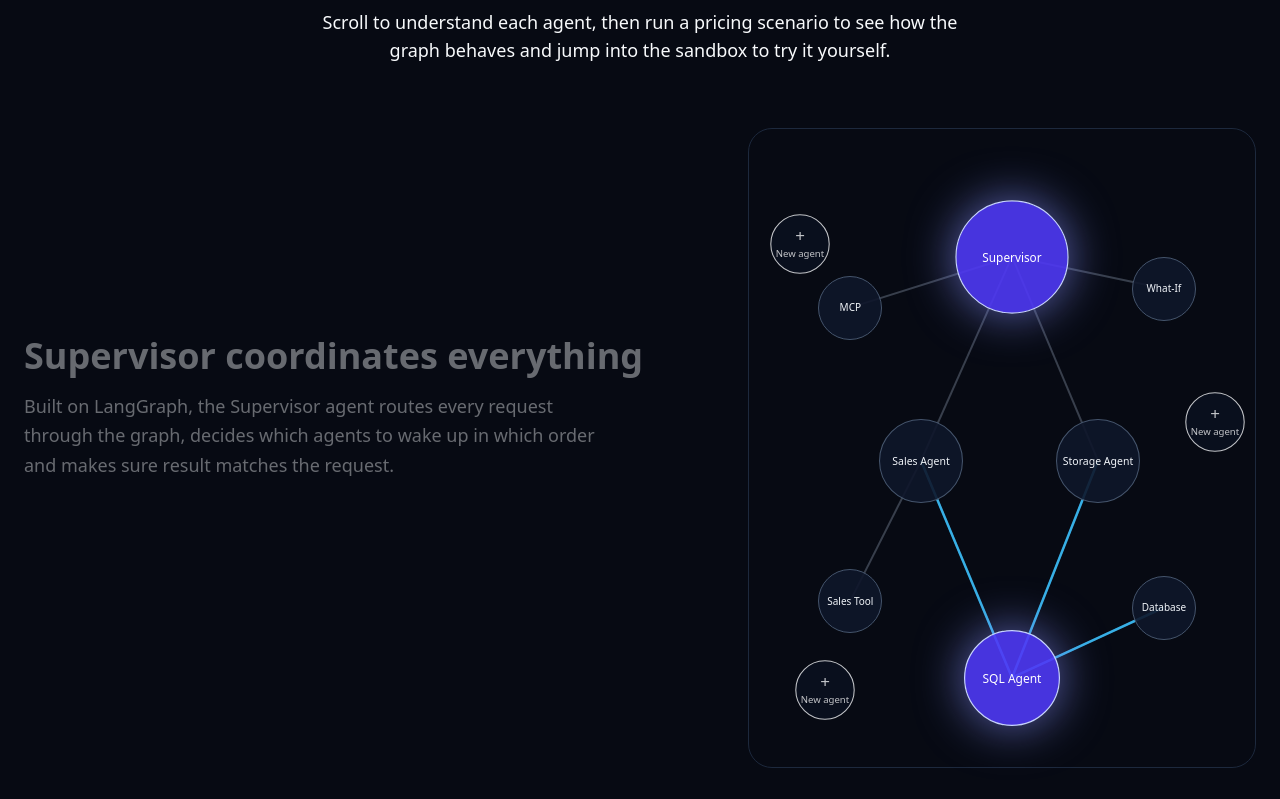
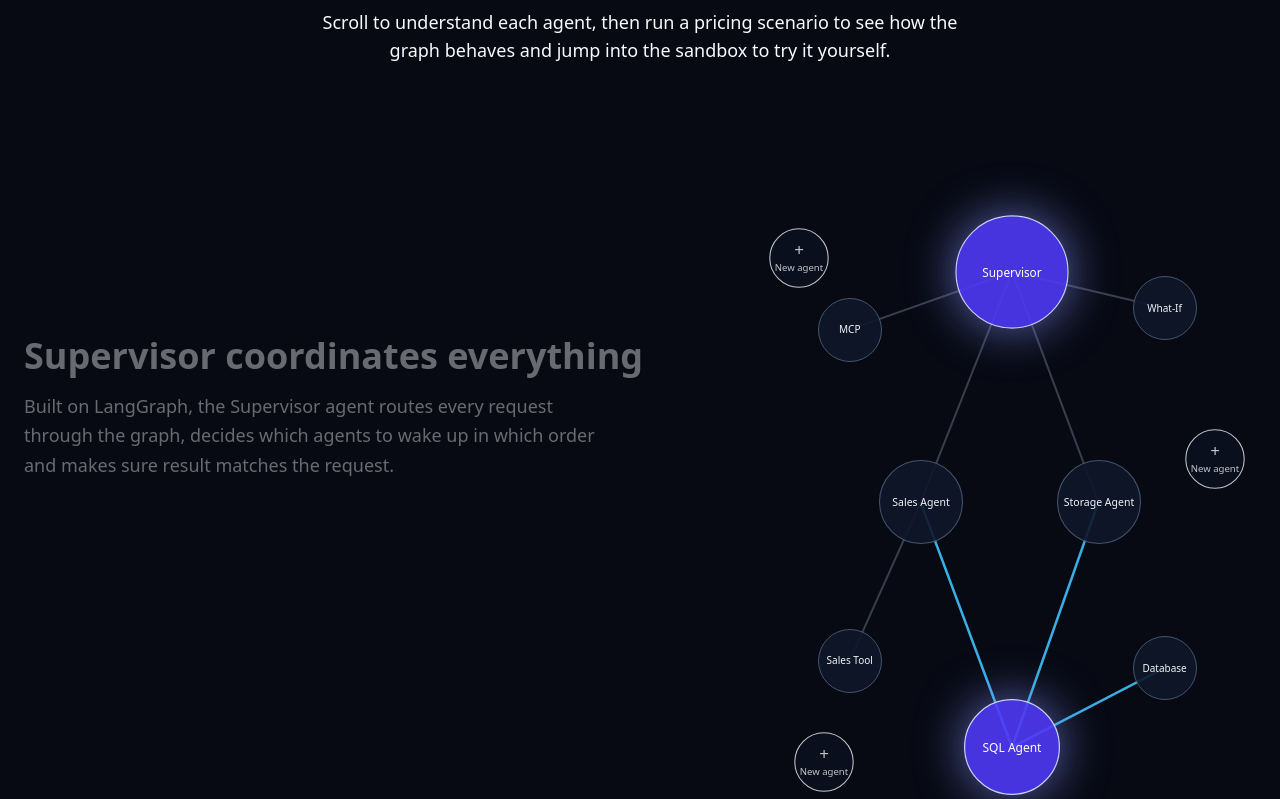
Before and after one commit to DTwin-HY/DTwin, a React (Vite) app in the folder frontend/: page / in a window 1280 px wide. Shown: the part 1241-2040 px from the top of the page. Built offline with nearby package versions, Linux system fonts and the light colour scheme; no server answers.

Commit message:
Improve graph design

```diff
--- a/frontend/src/components/LandingPage/Graph.jsx
+++ b/frontend/src/components/LandingPage/Graph.jsx
@@ -34,7 +34,7 @@ const Graph = ({ activeNodeId }) => {
   ];
 
   return (
-    <div className="relative h-full w-full rounded-3xl border border-slate-800">
+    <div className="rounded-3x relative h-full w-full">
       {/* Edges */}
       <svg className="h-full w-full">
         {edges.map((edge) => {
--- a/frontend/src/components/LandingPage/ScrollGraphSection.jsx
+++ b/frontend/src/components/LandingPage/ScrollGraphSection.jsx
@@ -183,7 +183,7 @@ const ScrollGraphSection = () => {
         </div>
 
         {/* Right side, graph */}
-        <div className="h-[420px] sm:h-[500px] md:h-[560px] lg:sticky lg:top-40 lg:h-[640px]">
+        <div className="h-[460px] sm:h-[520px] md:h-[580px] lg:sticky lg:top-20 lg:h-[640px] xl:h-[720px] 2xl:h-[820px]">
           <Graph activeNodeId={activeNodeId} />
         </div>
       </div>
```
